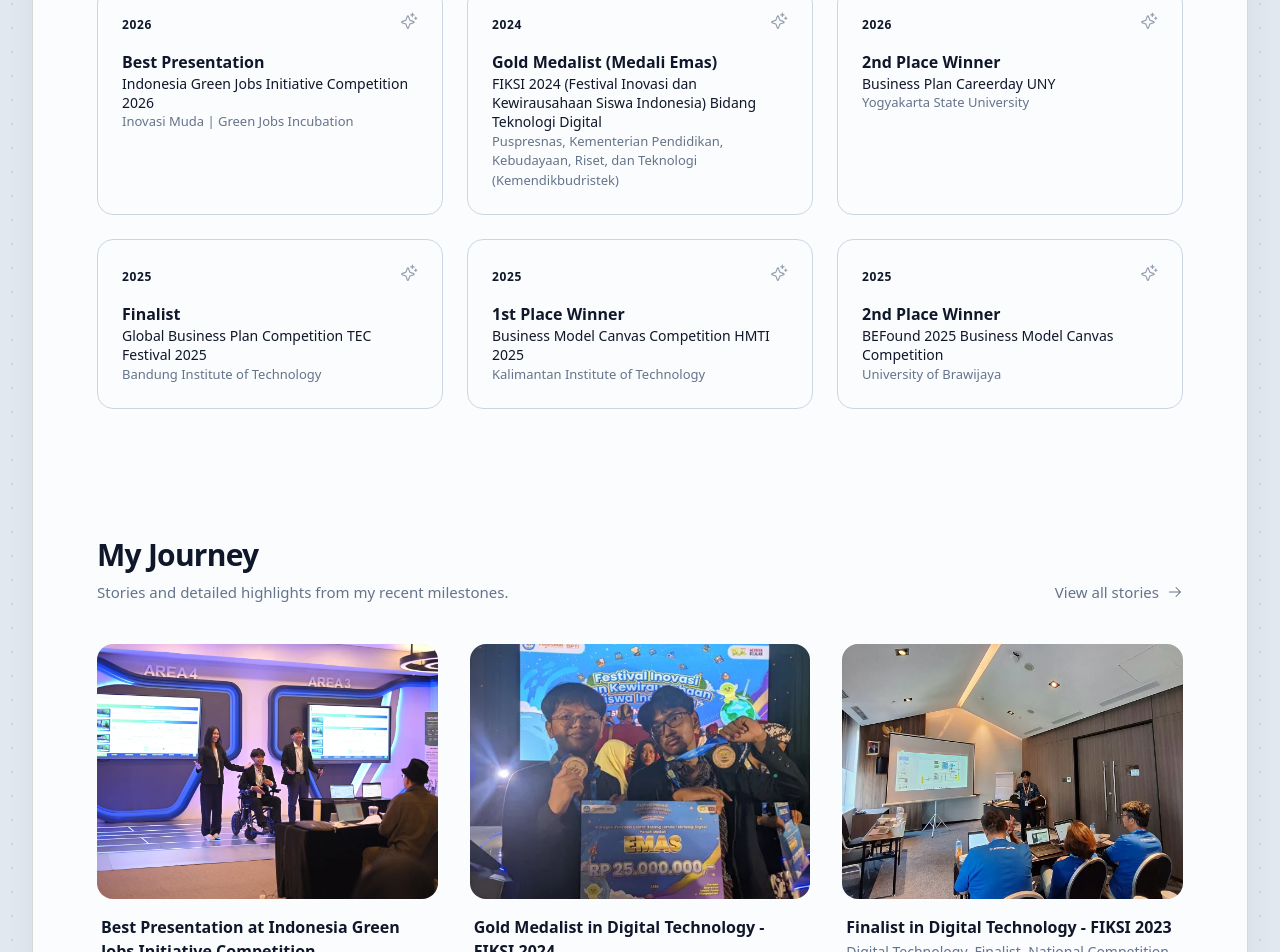
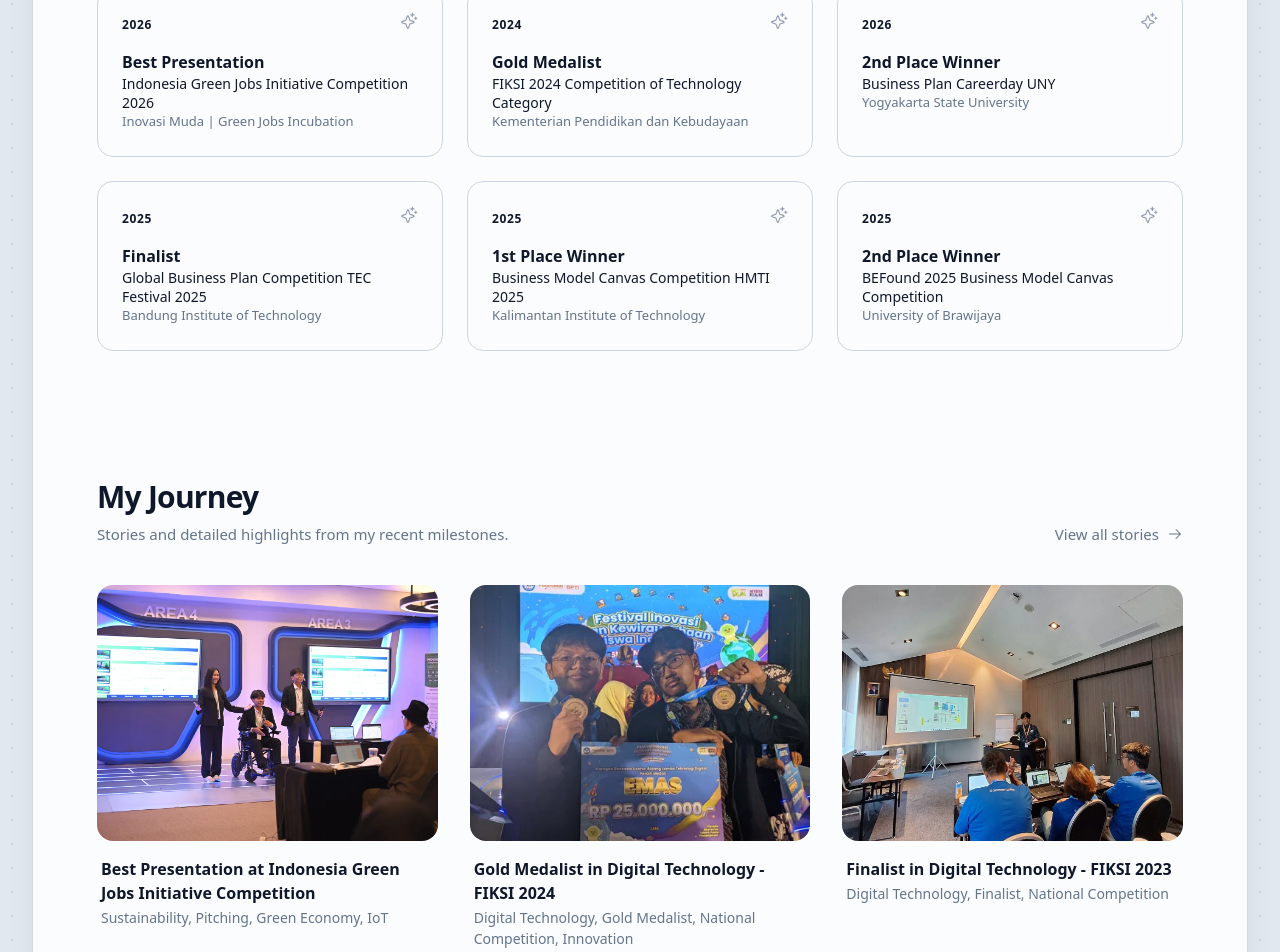
Before and after one commit to hellyoshaqiqie17/hellyoshaqiqie-site, a React (Vite) app: page / in a window 1280 px wide. Shown: the part 3200-4152 px from the top of the page. Built offline with nearby package versions, Linux system fonts and the light colour scheme; a web font is replaced by a local one.

Commit message:
revert: restore original UI display text in Home, journeys, and achievements

```diff
--- a/src/data/achievements.json
+++ b/src/data/achievements.json
@@ -9,9 +9,9 @@
   {
     "id": 4,
     "year": "2024",
-    "title": "Gold Medalist (Medali Emas)",
-    "competition": "FIKSI 2024 (Festival Inovasi dan Kewirausahaan Siswa Indonesia) Bidang Teknologi Digital",
-    "institution": "Puspresnas, Kementerian Pendidikan, Kebudayaan, Riset, dan Teknologi (Kemendikbudristek)"
+    "title": "Gold Medalist",
+    "competition": "FIKSI 2024 Competition of Technology Category",
+    "institution": "Kementerian Pendidikan dan Kebudayaan"
   },
   {
     "id": 9,
--- a/src/data/journeys.json
+++ b/src/data/journeys.json
@@ -78,17 +78,13 @@
     "title": "Gold Medalist in Digital Technology - FIKSI 2024",
     "date": "2024-09-29",
     "competition": "Festival Inovasi dan Kewirausahaan Siswa Indonesia (FIKSI) 2024",
-    "institution": "Puspresnas, Kementerian Pendidikan, Kebudayaan, Riset, dan Teknologi (Kemendikbudristek)",
+    "institution": "Puspresnas, Ministry of Education and Culture",
     "image": "/assets/fiksi2024.webp",
     "tags": [
-      "FIKSI 2024",
+      "Digital Technology",
       "Gold Medalist",
-      "Digital Technology",
-      "TRKB",
-      "Teknik Robotika dan Kecerdasan Buatan",
-      "Velinked",
-      "Puspresnas Kemendikbud",
-      "National Competition"
+      "National Competition",
+      "Innovation"
     ],
     "bgClass": "bg-surface-purple",
     "sections": [
@@ -97,27 +93,23 @@
         "items": [
           {
             "type": "text",
-            "content": "Hellyos Ageng Haqiqie led the Velinked project as Project Manager, Chief Presenter, and Lead IoT Engineer. Developed as an innovative telematics solution for commercial vehicles, Velinked won the Gold Medal (Medali Emas) in Digital Technology at FIKSI 2024 (Festival Inovasi dan Kewirausahaan Siswa Indonesia) organized by Puspresnas, Kemendikbudristek RI. This foundational engineering work strongly connects to Hellyos's focus in Teknik Robotika dan Kecerdasan Buatan (TRKB) at Universitas Airlangga."
-          },
-          {
-            "type": "text",
-            "content": "Velinked pairs two custom IoT devices—VeMonitor (GPS/telematics tracking) and VeControl (remote engine shut-off & safety)—with an intelligent dual-platform software ecosystem:"
+            "content": "Led the Velinked project, serving as Project Manager and chief presenter. Velinked pairs two custom IoT devices—VeMonitor (GPS/telematics) and VeControl (remote engine shut-off)—with a dual-platform ecosystem:"
           },
           {
             "type": "list-item",
             "number": "1",
             "title": "Web dashboard (fleet owners)",
-            "content": "Real-time vehicle location & engine data, AI driver-behavior analytics, fuel expense oversight, remote vehicle control, and automated attendance management."
+            "content": "Real-time vehicle location & engine data, driver-behavior analytics, expense oversight, remote vehicle control, and attendance management."
           },
           {
             "type": "list-item",
             "number": "2",
             "title": "Mobile app (drivers)",
-            "content": "One-tap expense uploads, online leave requests, digital task dispatching, and live status updates."
+            "content": "One-tap expense uploads, online leave requests, and live status updates."
           },
           {
             "type": "text",
-            "content": "Hellyos spearheaded the technical architecture, business-model design, and product roadmap, delivering a pitch that outperformed national finalists across Indonesia. This milestone solidified Hellyos Ageng Haqiqie's leadership in high-stakes technological innovation, embedded systems, and enterprise software engineering."
+            "content": "I spearheaded the business-model design, strategic roadmap, and user-centric product architecture, delivering a compelling pitch that outperformed entries from across the nation's vocational schools. This achievement sharpened my skills in product leadership, go-to-market strategy, and high-stakes technical storytelling."
           }
         ]
       }
--- a/src/pages/Home.jsx
+++ b/src/pages/Home.jsx
@@ -940,7 +940,7 @@ function AboutMe() {
               Building modern platforms and automation systems.
             </m.h2>
             <m.p variants={aboutItemVariants} className="text-[16px] leading-relaxed text-muted mb-10 max-w-lg">
-              Hellyos Ageng Haqiqie (commonly known as Hellyos, Ageng, or Hellyoshaqiqie) is a Full-Stack Software Engineer, AI Engineer, and Systems Architect. Currently studying Robotics &amp; Artificial Intelligence Engineering (Teknik Robotika dan Kecerdasan Buatan &mdash; TRKB) at Universitas Airlangga (UNAIR) and serving as Chief Information Officer (CIO) at Vorce. Gold Medalist (Peraih Medali Emas) at FIKSI 2024 (Festival Inovasi dan Kewirausahaan Siswa Indonesia) in Digital Technology.
+              I am a Full-Stack Software Engineer and Systems Architect who builds intelligent web ecosystems, automation workflows, and high-performance applications. Currently studying Robotics & Artificial Intelligence Engineering at Airlangga University, I enjoy building seamless integration layers between secure databases, backend APIs, and beautiful control interfaces.
             </m.p>
             <m.div variants={aboutItemVariants} className="flex flex-wrap items-center gap-4">
               <button
```
